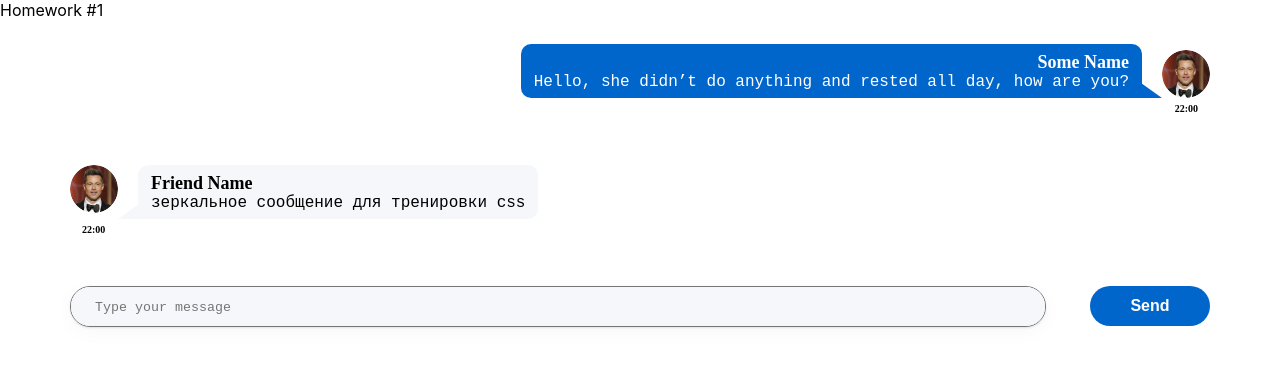
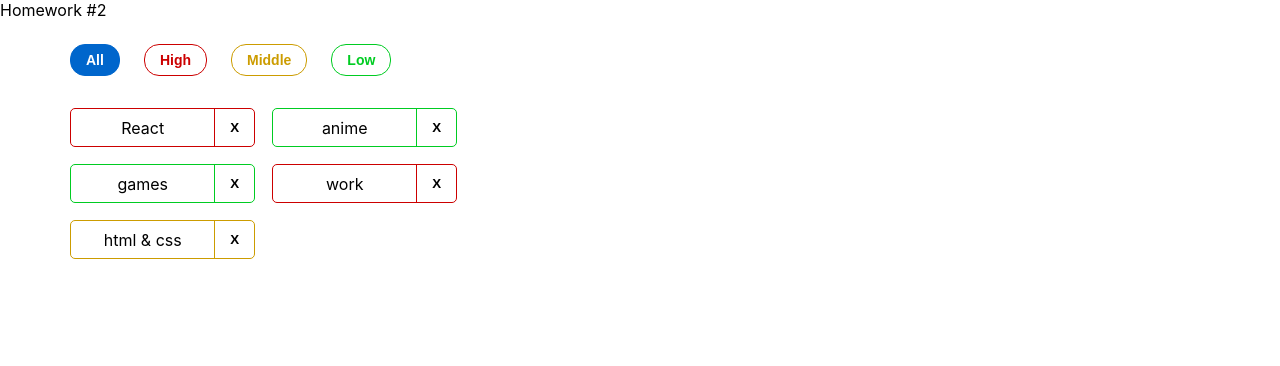
Before and after one commit to Dimaer77/chat-home-work, a React (Create React App) app: page / in a window 1280 px wide. Shown: the top 366 px of the page. Built offline with nearby package versions, Linux system fonts and the light colour scheme.

Commit message:
home hw2

```diff
--- a/src/s1-main/App.tsx
+++ b/src/s1-main/App.tsx
@@ -1,20 +1,21 @@
-import React from 'react'
-import s from './App.module.css'
-import HW1 from '../s2-homeworks/hw01/HW1'
+import React from "react";
+import s from "./App.module.css";
+import HW1 from "../s2-homeworks/hw01/HW1";
+import HW2 from "../s2-homeworks/hw02/HW2";
 
 function App() {
   return (
     <div className={s.App}>
-            <HW1/>
+      {/* <HW1/> */}
       {/*раскомментировать по ходу выполнения*/}
-            {/*<HW2/>*/}
+      <HW2 />
       {/*<HW3/>*/}
       {/*<HW4/>*/}
 
       {/*при выполнении дз 5 и более - закомментировать здесь дз 1-4, так как они есть внутри дз 5*/}
       {/*<HW5/>*/}
     </div>
-    )
+  );
 }
 
-export default App
+export default App;
--- a/src/s2-homeworks/hw02/HW2.tsx
+++ b/src/s2-homeworks/hw02/HW2.tsx
@@ -1,6 +1,6 @@
-import React, {useState} from 'react'
-import Affairs from './affairs/Affairs'
-import s2 from '../../s1-main/App.module.css'
+import React, { useCallback, useState } from "react";
+import Affairs from "./affairs/Affairs";
+import s2 from "../../s1-main/App.module.css";
 
 /*
  * 1 - описать типы AffairPriorityType, AffairType
@@ -17,45 +17,69 @@
  * */
 
 // types
-export type AffairPriorityType = any // need to fix any
+export type AffairPriorityType = "low" | "middle" | "high"; // need to fix any
 export type AffairType = {
-    _id: any // need to fix any
-    name: any // need to fix any
-    priority: AffairPriorityType
-}
-export type FilterType = 'all' | AffairPriorityType
+  _id: number; // need to fix any
+  name: string; // need to fix any
+  priority: AffairPriorityType;
+};
+export type FilterType = "all" | AffairPriorityType;
 
 // constants
-const defaultAffairs: any = [ // need to fix any
-    {_id: 1, name: 'React', priority: 'high'}, // студенты могут изменить содержимое name и количество элементов в массиве, ...priority не менять!
-    {_id: 2, name: 'anime', priority: 'low'},
-    {_id: 3, name: 'games', priority: 'low'},
-    {_id: 4, name: 'work', priority: 'high'},
-    {_id: 5, name: 'html & css', priority: 'middle'},
-]
+const defaultAffairs: AffairType[] = [
+  // need to fix any
+  { _id: 1, name: "React", priority: "high" }, // студенты могут изменить содержимое name и количество элементов в массиве, ...priority не менять!
+  { _id: 2, name: "anime", priority: "low" },
+  { _id: 3, name: "games", priority: "low" },
+  { _id: 4, name: "work", priority: "high" },
+  { _id: 5, name: "html & css", priority: "middle" },
+];
 
 // pure helper functions
-export const filterAffairs = (affairs: any, filter: any): any => { // need to fix any
-
-
-    return affairs // need to fix
+export const filterAffairs = (
+  affairs: AffairType[],
+  filter: FilterType
+): AffairType[] => {
+  // need to fix any
+  switch (filter) {
+    case "all":
+      return [...affairs];
+    case "low":
+      affairs = affairs.filter((el) => el.priority === filter);
+      return [...affairs];
+    case "middle":
+      affairs = affairs.filter((el) => el.priority === filter);
+      return [...affairs];
+    case "high":
+      affairs = affairs.filter((el) => el.priority === filter);
+      return [...affairs];
+    default:
+      return [...affairs];
   }
-export const deleteAffair = (affairs: any, _id: any): any => { // need to fix any
-
-    return affairs // need to fix
-}
+};
+export const deleteAffair = (
+  affairs: AffairType[],
+  _id: number
+): AffairType[] => {
+  // need to fix any
+  return affairs.filter((el) => el._id !== _id);
+};
 
 function HW2() {
-    const [affairs, setAffairs] = useState<any>(defaultAffairs) // need to fix any
-    const [filter, setFilter] = useState<FilterType>('all')
+  const [affairs, setAffairs] = useState<AffairType[]>(defaultAffairs); // need to fix any
+  const [filter, setFilter] = useState<FilterType>("all");
 
-    const filteredAffairs = filterAffairs(affairs, filter)
-    const deleteAffairCallback = (_id: any) => { // need to fix any
+  const filteredAffairs = filterAffairs(affairs, filter);
+  const deleteAffairCallback = (_id: number) => {
+    // need to fix any
     // need to fix
-    }
 
+    const newState = deleteAffair(affairs, _id);
+    setAffairs(newState);
+  };
+  console.log(affairs);
   return (
-        <div id={'hw2'}>
+    <div id={"hw2"}>
       <div className={s2.hwTitle}>Homework #2</div>
       <div className={s2.hw}>
         <Affairs
@@ -66,7 +90,7 @@
         />
       </div>
     </div>
-    )
+  );
 }
 
-export default HW2
+export default HW2;
--- a/src/s2-homeworks/hw02/affairs/Affairs.tsx
+++ b/src/s2-homeworks/hw02/affairs/Affairs.tsx
@@ -1,33 +1,44 @@
-import React from 'react'
-import Affair from './affair/Affair'
-import {AffairType, FilterType} from '../HW2'
-import s from './Affairs.module.css'
+import React from "react";
+import Affair from "./affair/Affair";
+import { AffairType, FilterType } from "../HW2";
+import s from "./Affairs.module.css";
 
 type AffairsPropsType = {
-    data: any // need to fix any
-    setFilter: any
-    deleteAffairCallback: any
-    filter: FilterType
-}
+  data: AffairType[]; // need to fix any
+  setFilter: (filter: FilterType) => void;
+  deleteAffairCallback: (_id: number) => void;
+  filter: FilterType;
+};
 
 function Affairs(props: AffairsPropsType) {
-    const setAll = () => {
+  const setAll = (filter: FilterType) => {
     // need to fix
-    }
-    const setHigh = () => {
+    props.setFilter(filter);
+  };
+  const setHigh = (filter: FilterType) => {
     // need to fix
-    }
-    const setMiddle = () => {
+    props.setFilter(filter);
+  };
+  const setMiddle = (filter: FilterType) => {
     // need to fix
-    }
-    const setLow = () => {
+    props.setFilter(filter);
+  };
+  const setLow = (filter: FilterType) => {
     // need to fix
-    }
+    props.setFilter(filter);
+  };
 
-    const cnAll = s.button + ' ' + s.all + (props.filter === 'all' ? ' ' + s.active : '')
-    const cnHigh = s.button + ' ' + s.high + (props.filter === 'high' ? ' ' + s.active : '')
-    const cnMiddle = s.button + ' ' + s.middle + (props.filter === 'middle' ? ' ' + s.active : '')
-    const cnLow = s.button + ' ' + s.low + (props.filter === 'low' ? ' ' + s.active : '')
+  const cnAll =
+    s.button + " " + s.all + (props.filter === "all" ? " " + s.active : "");
+  const cnHigh =
+    s.button + " " + s.high + (props.filter === "high" ? " " + s.active : "");
+  const cnMiddle =
+    s.button +
+    " " +
+    s.middle +
+    (props.filter === "middle" ? " " + s.active : "");
+  const cnLow =
+    s.button + " " + s.low + (props.filter === "low" ? " " + s.active : "");
 
   const mappedAffairs = props.data.map((a: AffairType) => (
     <Affair
@@ -35,35 +46,35 @@
       affair={a}
       deleteAffairCallback={props.deleteAffairCallback}
     />
-    ))
+  ));
 
   return (
     <div>
       <div className={s.buttonContainer}>
         <button
-                    id={'hw2-button-all'}
-                    onClick={setAll}
+          id={"hw2-button-all"}
+          onClick={() => setAll("all")}
           className={cnAll}
         >
           All
         </button>
         <button
-                    id={'hw2-button-high'}
-                    onClick={setHigh}
+          id={"hw2-button-high"}
+          onClick={() => setHigh("high")}
           className={cnHigh}
         >
           High
         </button>
         <button
-                    id={'hw2-button-middle'}
-                    onClick={setMiddle}
+          id={"hw2-button-middle"}
+          onClick={() => setMiddle("middle")}
           className={cnMiddle}
         >
           Middle
         </button>
         <button
-                    id={'hw2-button-low'}
-                    onClick={setLow}
+          id={"hw2-button-low"}
+          onClick={() => setLow("low")}
           className={cnLow}
         >
           Low
@@ -71,7 +82,7 @@
       </div>
       <div className={s.affairs}>{mappedAffairs}</div>
     </div>
-    )
+  );
 }
 
-export default Affairs
+export default Affairs;
--- a/src/s2-homeworks/hw02/affairs/affair/Affair.tsx
+++ b/src/s2-homeworks/hw02/affairs/affair/Affair.tsx
@@ -1,49 +1,44 @@
-import React from 'react'
-import { AffairType } from '../../HW2'
-import s from './Affair.module.css'
-import s2 from '../Affairs.module.css'
+import React from "react";
+import { AffairType } from "../../HW2";
+import s from "./Affair.module.css";
+import s2 from "../Affairs.module.css";
 
 type AffairPropsType = {
   // key не нужно типизировать
-    affair: AffairType
-    deleteAffairCallback: any // need to fix any
-}
+  affair: AffairType;
+  deleteAffairCallback: (_id: number) => void; // need to fix any
+};
 
 function Affair(props: AffairPropsType) {
-    const deleteCallback = () => {
-        // need to fix
-    }
+  const deleteCallback = (_id: number) => {
+    props.deleteAffairCallback(_id);
+  };
 
-    const nameClass = s.name + ' ' + s2[props.affair.priority]
-    const buttonClass = s.closeButton + ' ' + s2[props.affair.priority]
-    const affairClass = s.affair + ' ' + s2[props.affair.priority]
+  const nameClass = s.name + " " + s2[props.affair.priority];
+  const buttonClass = s.closeButton + " " + s2[props.affair.priority];
+  const affairClass = s.affair + " " + s2[props.affair.priority];
 
   return (
-        <div
-            id={'hw2-affair-' + props.affair._id}
-            className={affairClass}
-        >
-            <div id={'hw2-name-' + props.affair._id} className={nameClass}>
+    <div id={"hw2-affair-" + props.affair._id} className={affairClass}>
+      <div id={"hw2-name-" + props.affair._id} className={nameClass}>
         {/*создаёт студент*/}
-
+        {props.affair.name}
         {/**/}
       </div>
-            <div id={'hw2-priority-' + props.affair._id} hidden>
+      <div id={"hw2-priority-" + props.affair._id} hidden>
         {props.affair.priority}
       </div>
 
       <button
-                id={'hw2-button-delete-' + props.affair._id}
+        id={"hw2-button-delete-" + props.affair._id}
         className={buttonClass}
         // need to fix
-
+        onClick={() => deleteCallback(props.affair._id)}
       >
-                {/*текст кнопки могут изменить студенты*/}
-                X
-                {/**/}
+        {/*текст кнопки могут изменить студенты*/}X{/**/}
       </button>
     </div>
-    )
+  );
 }
 
-export default Affair
+export default Affair;
```
Also changed, not shown: 1 other file (tests, documents, lock files or other folders). Lines whose indentation alone changed are shown as unchanged.
